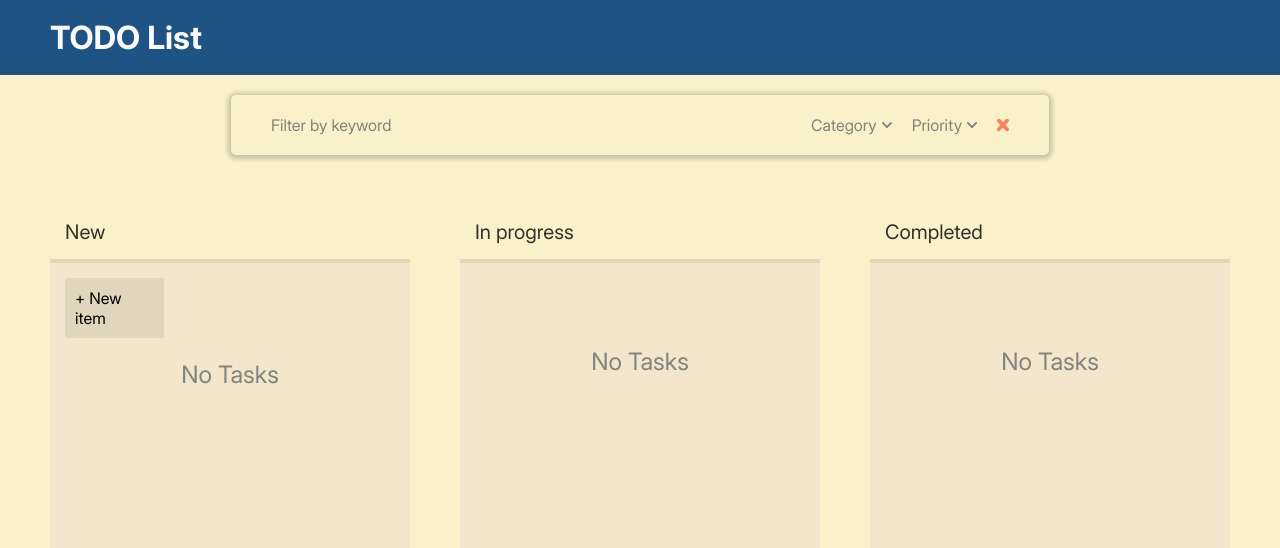
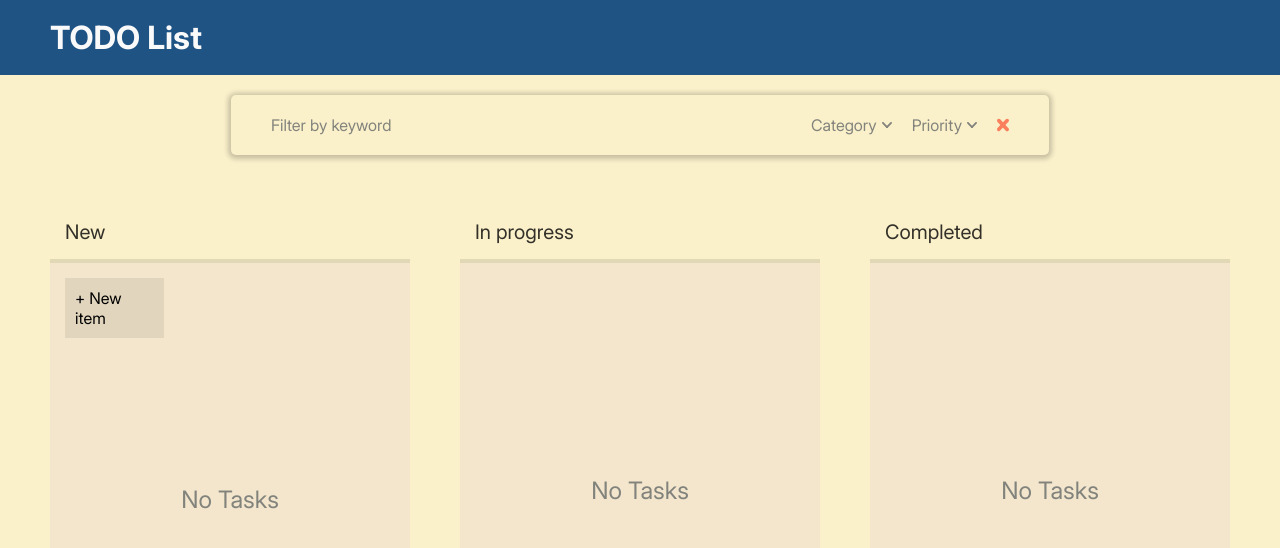
Before and after one commit to Arlan-Z/kbtu-vuejs-todolist, a Vue app in the folder kbtu-practice/: page / in a window 1280 px wide. Shown: the top 548 px of the page. Built offline with nearby package versions, Linux system fonts and the light colour scheme; the HTML template or start-up script is replaced by a standard one.

Commit message:
fix: placeholder text moving when items added

```diff
--- a/kbtu-practice/src/components/TaskList.vue
+++ b/kbtu-practice/src/components/TaskList.vue
@@ -97,6 +97,7 @@ function handleAddTask(task: Task) {
 }
 
 .task-container {
+  position: relative;
   width: 100%;
   height: 500px;
   background-color: rgba(122, 39, 255, 0.05);
@@ -109,11 +110,16 @@ function handleAddTask(task: Task) {
 }
 
 .no-tasks {
+  position: absolute;
   display: flex;
   align-items: center;
   justify-content: center;
 
-  grid-row: 2;
+  top: 25%;
+  left: 50%;
+  transform: translate(-50%, -50%);
+
+  grid-row: 3;
 
   color: #82837c;
   font-size: 24px;
```
